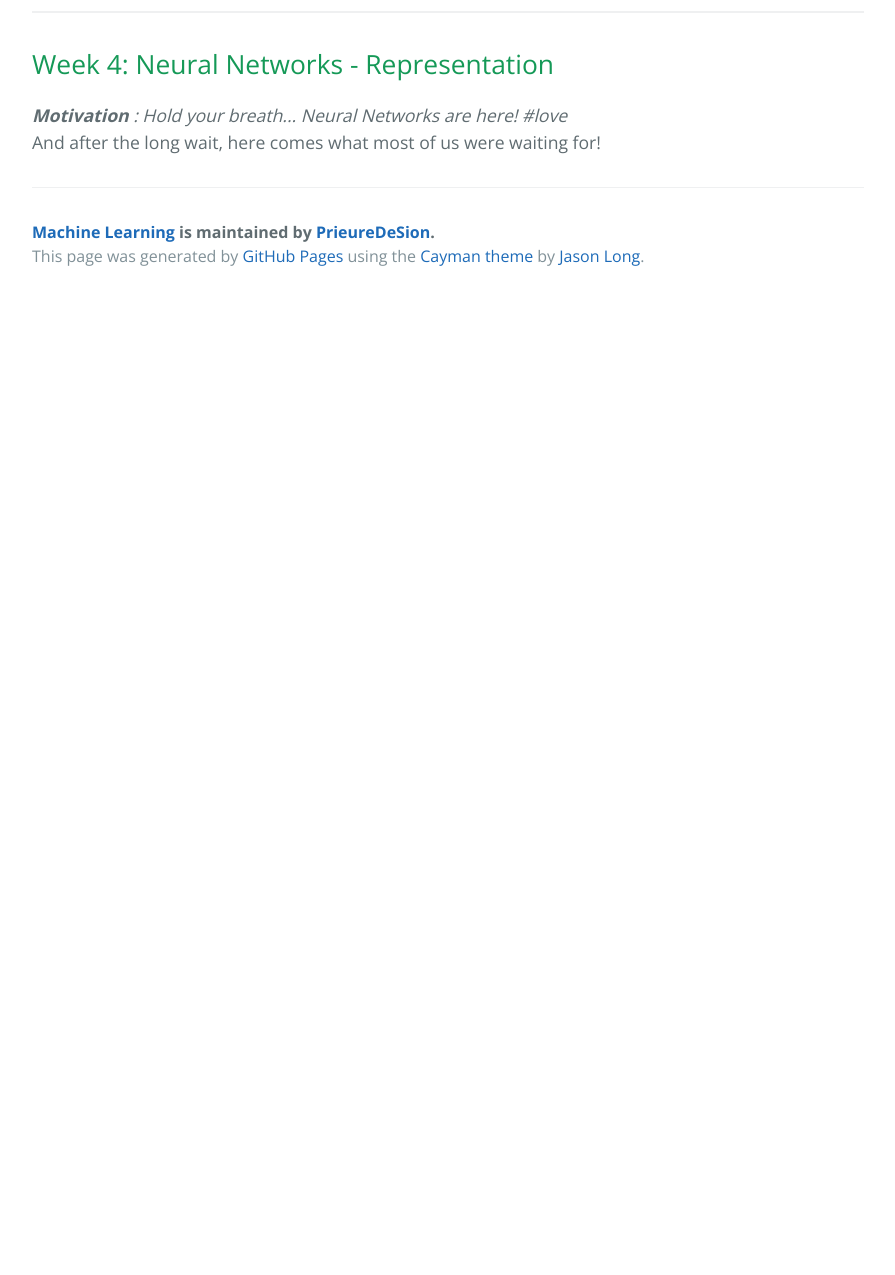
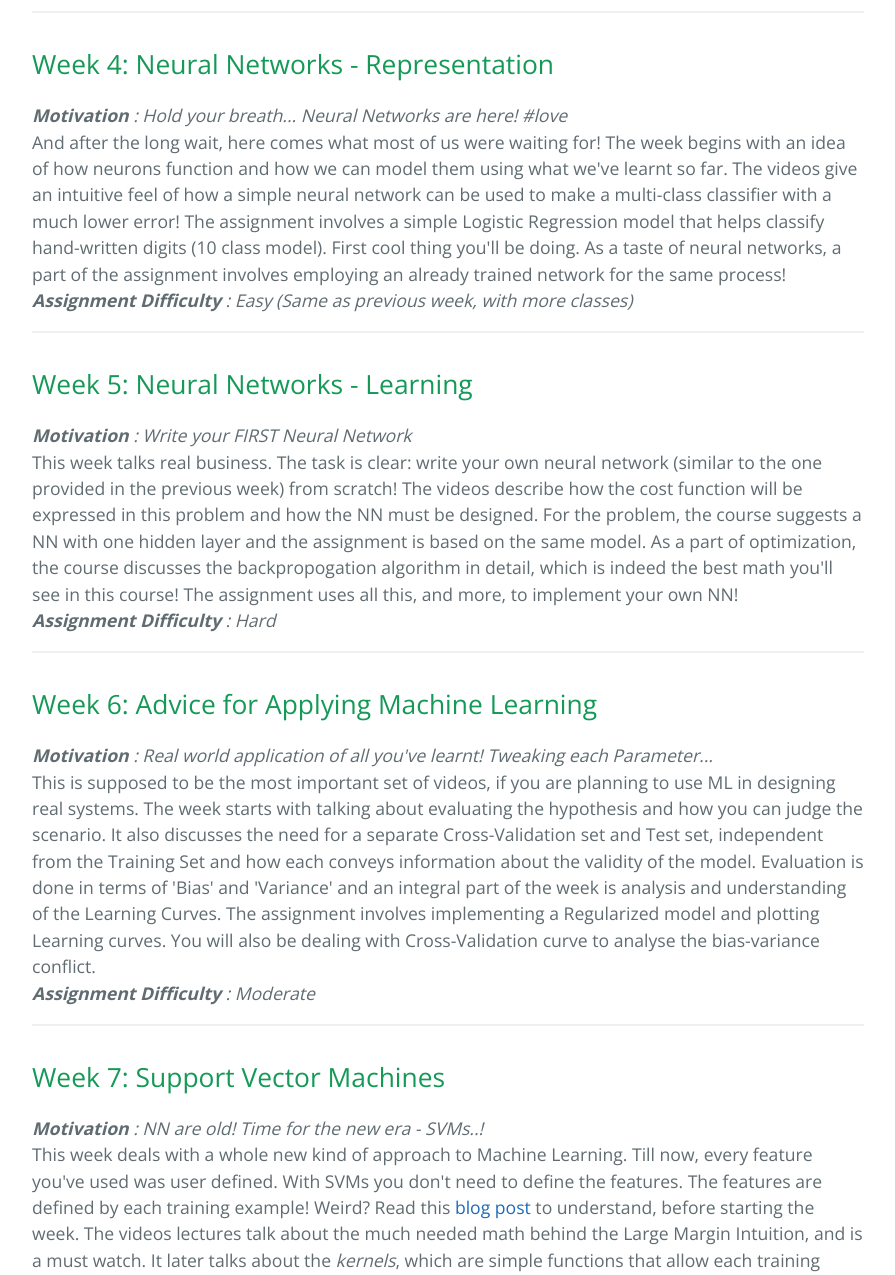
Before and after one commit to robodhruv/ML-andrew-ng, a plain HTML site: page index.html in a window 1280 px wide. Shown: the part 1645-2920 px from the top of the page, without its empty margins (192-1087 px from the left). Before the commit the page ends 1945 px from the top, so only its background shows below. Drawn offline with nearby package versions, Linux system fonts and the light colour scheme.

Commit message:
Create gh-pages branch via GitHub

```diff
--- a/index.html
+++ b/index.html
@@ -43,7 +43,7 @@ The week starts with an introduction to the programming platform meant to be use
 <a id="week-3-logistic-regression" class="anchor" href="#week-3-logistic-regression" aria-hidden="true"><span aria-hidden="true" class="octicon octicon-link"></span></a>Week 3: Logistic Regression</h2>
 
 <p><i><b>Motivation</b> : Classifiers to be discussed! Most frequently used learning category.</i><br>
-This week introduces Classification as a type of ML problem and how Logistic Regression can be employed to make a Multi-class Classifier! The week starts with discussing the decision boundary and the cost function for this kind of problem. Gradient Descent was a simple optimization algorithm, and there are much to advanced and faster ones written already. This week, <code>fminuc</code> and <code>fmincg</code> are introduced, to optimize the cost function in a more efficient way. Another important topic addressed in this week is the problem of over-fitting of the dataset and how Regularization of Parameters can be implemented to solve this. The week's assignment will have you implement a Multivariable Classifier using Logistic Regression.<br>
+This week introduces Classification as a type of ML problem and how Logistic Regression can be employed to make a Multi-class Classifier! The week starts with discussing the decision boundary and the cost function for this kind of problem. Gradient Descent was a simple optimization algorithm, and there are much to advanced and faster ones written already. This week, <code>fminuc</code> and <code>fmincg</code> are introduced, to optimize the cost function in a more efficient way. Another important topic addressed in this week is the problem of over-fitting of the dataset and how Regularization of Parameters can be implemented to solve this. The week's assignment will have you implement a Multi-variable Classifier using Logistic Regression, with two classes.<br>
 <i><b>Assignment Difficulty</b> : Easy!</i></p>
 
 <hr>
@@ -52,7 +52,39 @@ This week introduces Classification as a type of ML problem and how Logistic Reg
 <a id="week-4-neural-networks---representation" class="anchor" href="#week-4-neural-networks---representation" aria-hidden="true"><span aria-hidden="true" class="octicon octicon-link"></span></a>Week 4: Neural Networks - Representation</h2>
 
 <p><i><b>Motivation</b> : Hold your breath... Neural Networks are here! #love </i><br>
-And after the long wait, here comes what most of us were waiting for!</p>
+And after the long wait, here comes what most of us were waiting for! The week begins with an idea of how neurons function and how we can model them using what we've learnt so far. The videos give an intuitive feel of how a simple neural network can be used to make a multi-class classifier with a much lower error! The assignment involves a simple Logistic Regression model that helps classify hand-written digits (10 class model). First cool thing you'll be doing. As a taste of neural networks, a part of the assignment involves employing an already trained network for the same process!<br>
+<i><b>Assignment Difficulty</b> : Easy (Same as previous week, with more classes)</i>  </p>
+
+<hr>
+
+<h2>
+<a id="week-5-neural-networks---learning" class="anchor" href="#week-5-neural-networks---learning" aria-hidden="true"><span aria-hidden="true" class="octicon octicon-link"></span></a>Week 5: Neural Networks - Learning</h2>
+
+<p><i><b>Motivation</b> : Write your FIRST Neural Network </i><br>
+This week talks real business. The task is clear: write your own neural network (similar to the one provided in the previous week) from scratch! The videos describe how the cost function will be expressed in this problem and how the NN must be designed. For the problem, the course suggests a NN with one hidden layer and the assignment is based on the same model. As a part of optimization, the course discusses the backpropogation algorithm in detail, which is indeed the best math you'll see in this course! The assignment uses all this, and more, to implement your own NN!<br>
+<i><b>Assignment Difficulty</b> : Hard</i></p>
+
+<hr>
+
+<h2>
+<a id="week-6-advice-for-applying-machine-learning" class="anchor" href="#week-6-advice-for-applying-machine-learning" aria-hidden="true"><span aria-hidden="true" class="octicon octicon-link"></span></a>Week 6: Advice for Applying Machine Learning</h2>
+
+<p><i><b>Motivation</b> : Real world application of all you've learnt! Tweaking each Parameter... </i><br>
+This is supposed to be the most important set of videos, if you are planning to use ML in designing real systems. The week starts with talking about evaluating the hypothesis and how you can judge the scenario. It also discusses the need for a separate Cross-Validation set and Test set, independent from the Training Set and how each conveys information about the validity of the model. Evaluation is done in terms of 'Bias' and 'Variance' and an integral part of the week is analysis and understanding of the Learning Curves. The assignment involves implementing a Regularized model and plotting Learning curves. You will also be dealing with Cross-Validation curve to analyse the bias-variance conflict.<br>
+<i><b>Assignment Difficulty</b> : Moderate </i></p>
+
+<hr>
+
+<h2>
+<a id="week-7-support-vector-machines" class="anchor" href="#week-7-support-vector-machines" aria-hidden="true"><span aria-hidden="true" class="octicon octicon-link"></span></a>Week 7: Support Vector Machines</h2>
+
+<p><i><b>Motivation</b> : NN are old! Time for the new era - SVMs..! </i><br>
+This week deals with a whole new kind of approach to Machine Learning. Till now, every feature you've used was user defined. With SVMs you don't need to define the features. The features are defined by each training example! Weird? Read this <a href="https://prieuredesion.github.io/machine%20learning/2016/06/18/svm-kernel.html">blog post</a> to understand, before starting the week. The videos lectures talk about the much needed math behind the Large Margin Intuition, and is a must watch. It later talks about the <em>kernels</em>, which are simple functions that allow each training example to be used as a training feature. The Gaussian and Linear kernels are very well presented. The assignment involves building your own SVM for a simple classification problem firstly, and then for a vocabulary-based spam classifier. Personally, I feel that there's nothing much to do because the <code>svmTrain.m</code> function given is a readymade and there is hardly any input from your side. I recommend that you open the file in edit mode and try to understand the function <em>(for application purposes, a given function is sufficient, but what use is just that if you can do better ;) )</em>.<br>
+<i><b>Assignment Difficulty</b> : Moderate </i>  </p>
+
+<hr>
+
+<p>I am still pursuing this course and hence will update further sections of this page soon. For nay suggestions/complaints/reviews feel free to ping me any time! Also, have a look at my <a href="https://prieuredesion.github.io/">website</a>! Thank you so much for visiting.!</p>
 
       <footer class="site-footer">
         <span class="site-footer-owner"><a href="https://github.com/PrieureDeSion/ML">Machine Learning</a> is maintained by <a href="https://github.com/PrieureDeSion">PrieureDeSion</a>.</span>
```
Also changed, not shown: params.json (+1 -1 lines).
